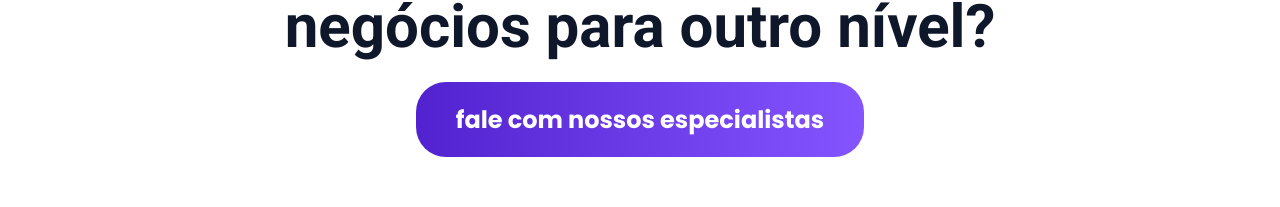
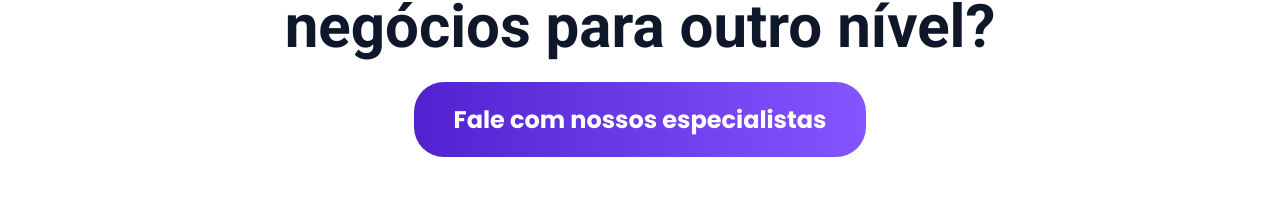
Before and after one commit to JPedro759/Landing_Page, an Angular app: page / in a window 1280 px wide. Shown: the part 2358-2565 px from the top of the page. Built offline with nearby package versions, Linux system fonts and the light colour scheme.

Commit message:
Updating project

```diff
--- a/src/app/components/home/home.component.html
+++ b/src/app/components/home/home.component.html
@@ -45,7 +45,7 @@
       Quer elevar seu software e seus <br />
       negócios para outro nível?
     </h2>
-    <btn-primary btn-text="fale com nossos especialistas" />
+    <btn-primary btn-text="Fale com nossos especialistas" />
   </section>
 
   <app-footer />
```
